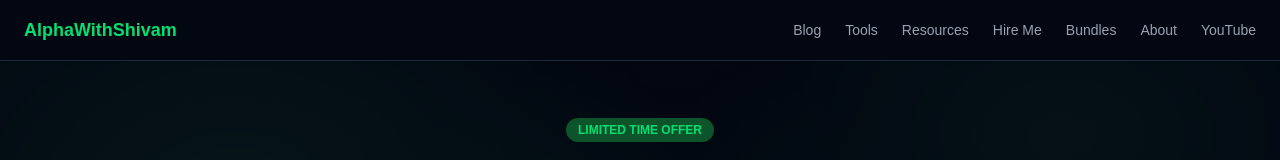
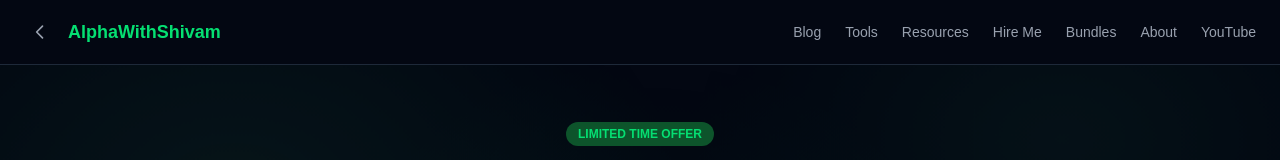
Before and after one commit to Shivam-k-y/stock-blog-website, a Next.js app: page /bundles in a window 1280 px wide. Shown: the top 160 px of the page. Built offline with nearby package versions, Linux system fonts and the light colour scheme.

Commit message:
feat: Enhance Navbar with back button functionality and update dev script

```diff
--- a/package.json
+++ b/package.json
@@ -3,7 +3,7 @@
   "version": "0.1.0",
   "private": true,
   "scripts": {
-    "dev": "next dev",
+    "dev": "next dev --webpack",
     "build": "next build",
     "start": "next start",
     "lint": "eslint"
--- a/src/components/Navbar.js
+++ b/src/components/Navbar.js
@@ -1,10 +1,14 @@
 "use client"
 import { useState, useEffect } from "react"
 import Link from "next/link"
+import { usePathname, useRouter } from "next/navigation"
 
 export default function Navbar() {
   const [open, setOpen] = useState(false)
   const [scrolled, setScrolled] = useState(false)
+  const pathname = usePathname()
+  const router = useRouter()
+  const isHome = pathname === "/"
 
   useEffect(() => {
     const handleScroll = () => {
@@ -31,10 +35,23 @@ export default function Navbar() {
     }`}>
       <div className="flex justify-between items-center">
 
-        {/* Logo */}
-        <Link href="/" className="text-green-400 font-bold text-lg">
-          AlphaWithShivam
-        </Link>
+        {/* Back Button + Logo */}
+        <div className="flex items-center gap-3">
+          {!isHome && (
+            <button
+              onClick={() => router.back()}
+              className="text-gray-400 hover:text-green-400 transition p-1.5 rounded-lg hover:bg-gray-800/50"
+              aria-label="Go back"
+            >
+              <svg xmlns="http://www.w3.org/2000/svg" className="w-5 h-5" fill="none" viewBox="0 0 24 24" stroke="currentColor" strokeWidth={2}>
+                <path strokeLinecap="round" strokeLinejoin="round" d="M15 19l-7-7 7-7" />
+              </svg>
+            </button>
+          )}
+          <Link href="/" className="text-green-400 font-bold text-lg">
+            AlphaWithShivam
+          </Link>
+        </div>
 
         {/* Desktop Links */}
         <div className="hidden md:flex gap-6 text-sm text-gray-400 items-center">
```
